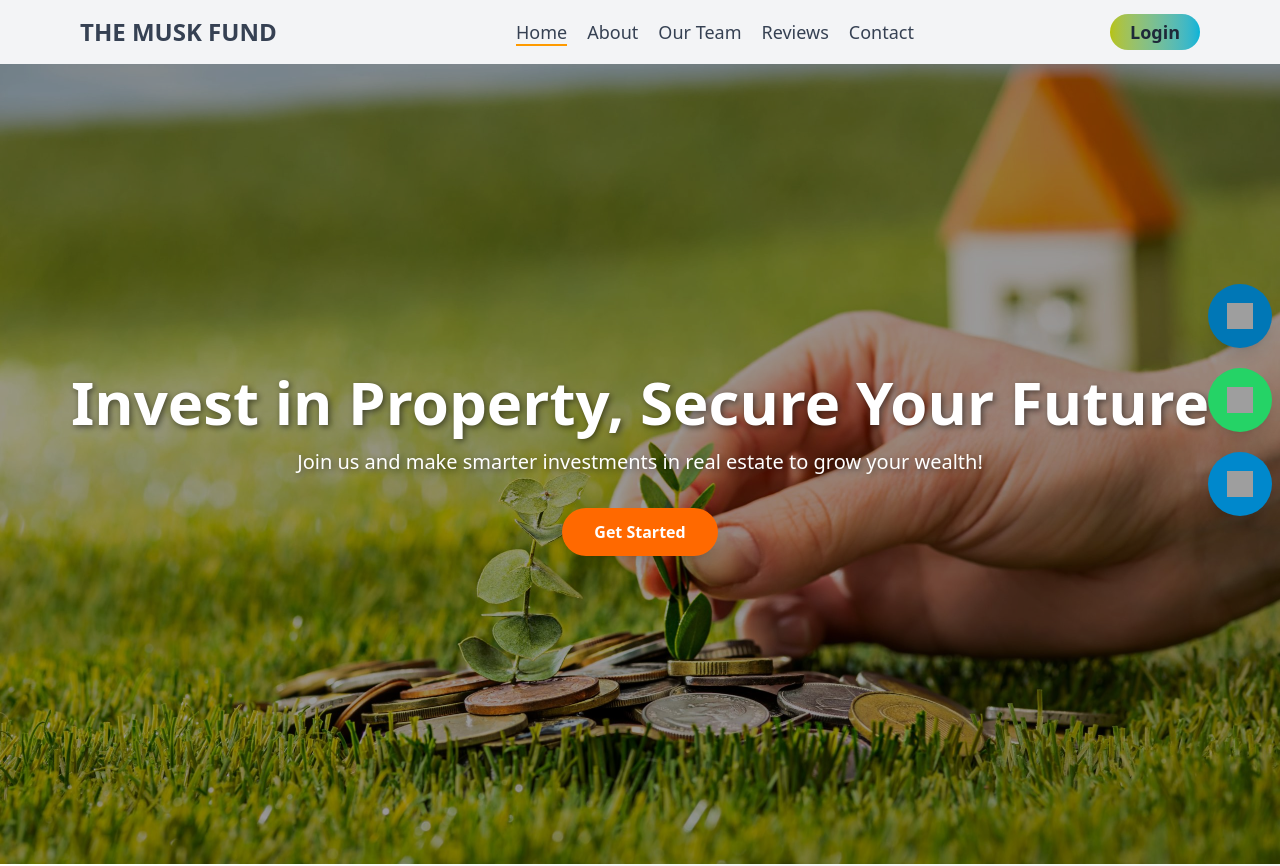
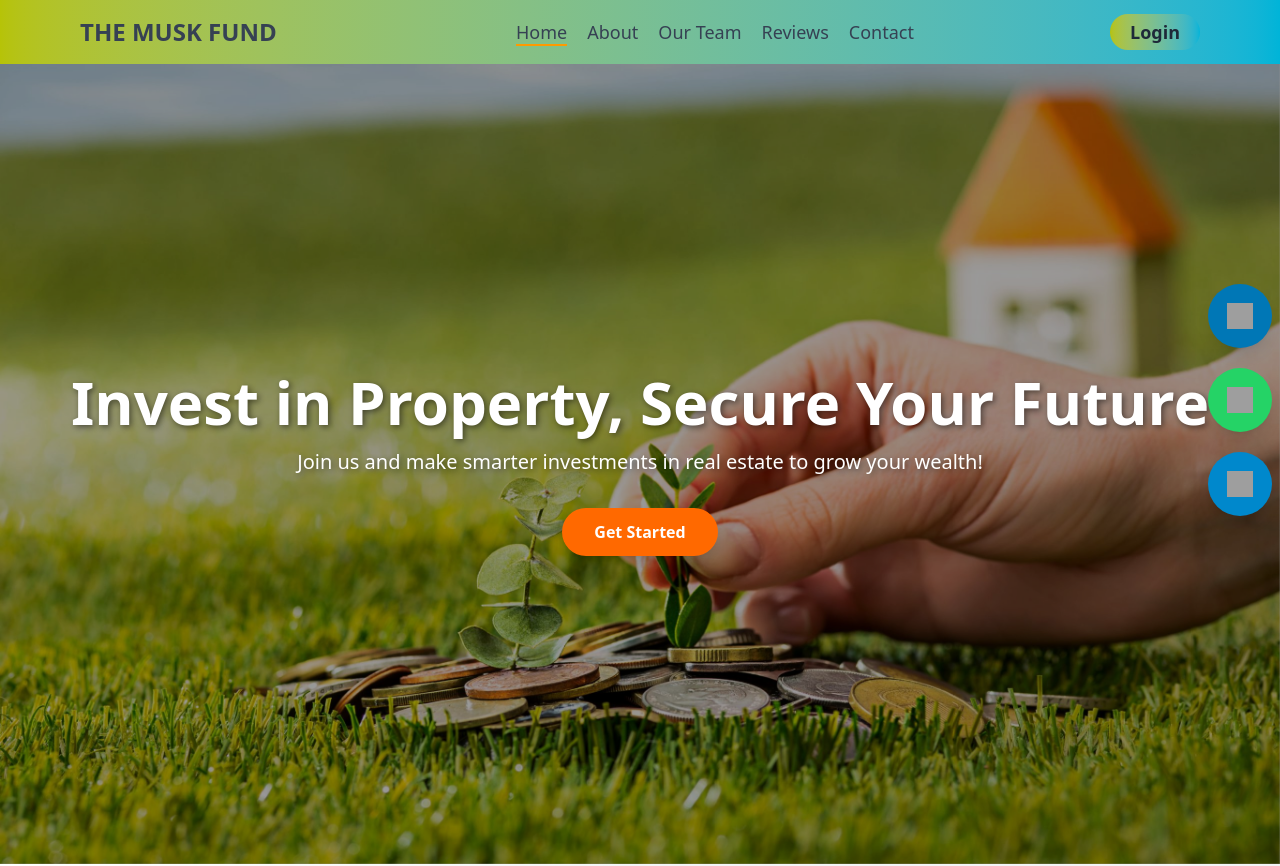
Before and after one commit to vinaysuman2629/suman, a React (Vite) app in the folder client/: page / in a window 1280 px wide. Shown: the top 866 px of the page. Built offline with nearby package versions, Linux system fonts and the light colour scheme; grey boxes are pictures that could not be loaded.

Commit message:
Update Navbar styling with gradient background; adjust Home page layout and image scaling for improved visuals

```diff
--- a/client/src/components/Navbar.jsx
+++ b/client/src/components/Navbar.jsx
@@ -27,8 +27,7 @@ const Navbar = () => {
     }, []);
 
     return (
-        <header className={`fixed z-20 top-0 left-1/2 w-screen transform -translate-x-1/2 bg-gray-100 text-gray-700 transition-all duration-300
-            ${scrolled ? 'md:rounded-3xl shadow-lg shadow-black/60 md:mt-4 md:w-[90%] border border-gray-300' : 'md:w-full'}`}>
+        <header className={`fixed z-20 top-0 left-1/2 w-full transform -translate-x-1/2 bg-gradient-to-r from-[#b6c307] to-[#00b4d8] text-gray-700 transition-all duration-300 `}>
             <div className='flex items-center justify-between h-16 px-5 md:px-20'>
                 <Link to={`/`} className='w-60 flex items-center justify-start'>
                     <h1 className='uppercase text-2xl font-semibold'>The Musk Fund</h1>
--- a/client/src/pages/Home.jsx
+++ b/client/src/pages/Home.jsx
@@ -11,9 +11,8 @@ const Home = () => {
   const isInView = useInView(statsRef, { once: true });
   return (
     <div>
-      <div className='abolute hidden md:block w-screen h-16 absolute -top-0 bg-black/40'></div>
-      <section className="hero bg-black/40 h-full md:h-screen text-white py-16 md:py-20 mt-16 relative overflow-hidden flex flex-col justify-center items-center">
-        <img src={assets.landwithmoney} className="fixed w-screen -z-1 scale-150 md:scale-100" alt="" />
+      <section className="hero bg-black/40 h-full md:h-screen text-white py-20 mt-16 relative overflow-hidden flex flex-col justify-center items-center">
+        <img src={assets.landwithmoney} className="fixed md:h-screen w-screen -z-1 scale-[175%] md:scale-100" alt="" />
         <div className="flex flex-col items-center justify-around mx-auto text-center">
           <h1 className="text-4xl md:text-6xl font-bold" style={{ textShadow: '2px 2px 6px rgba(0, 0, 0, 0.5)' }}>
             Invest in Property, Secure Your Future
```
